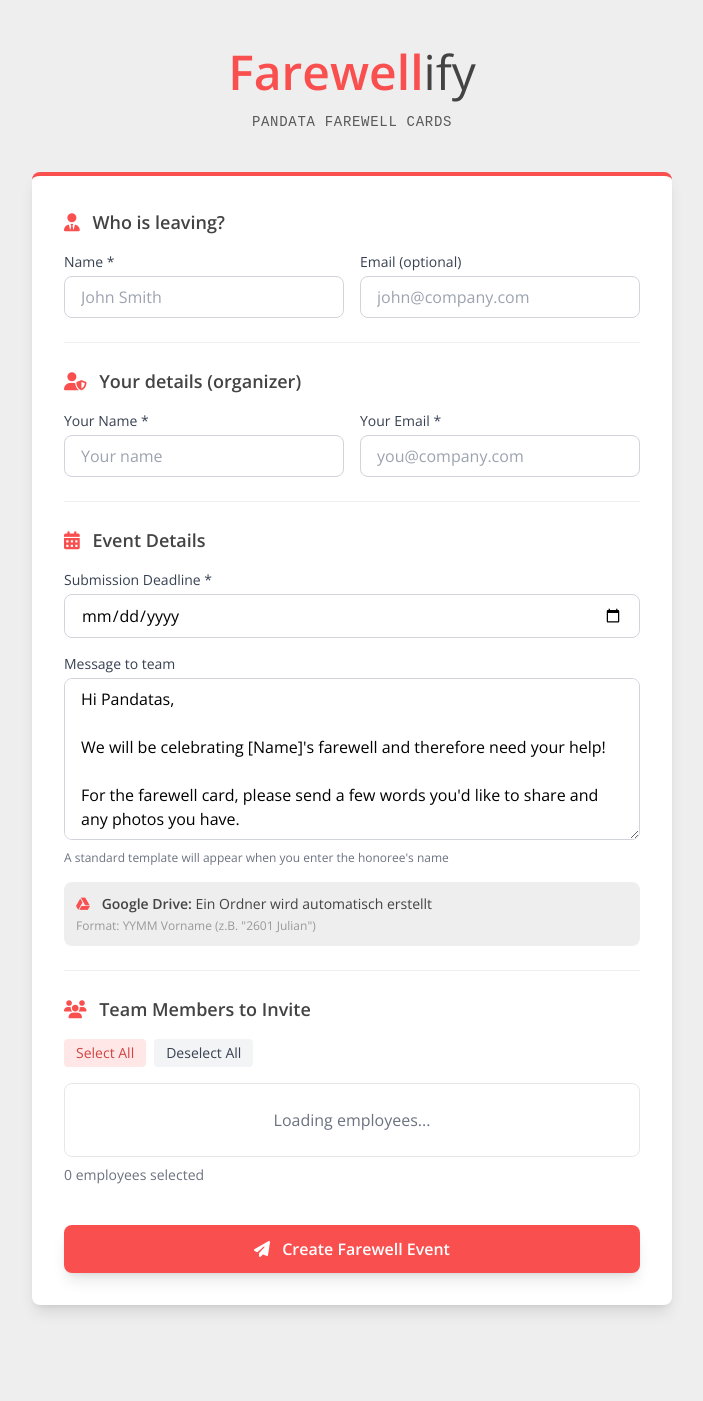
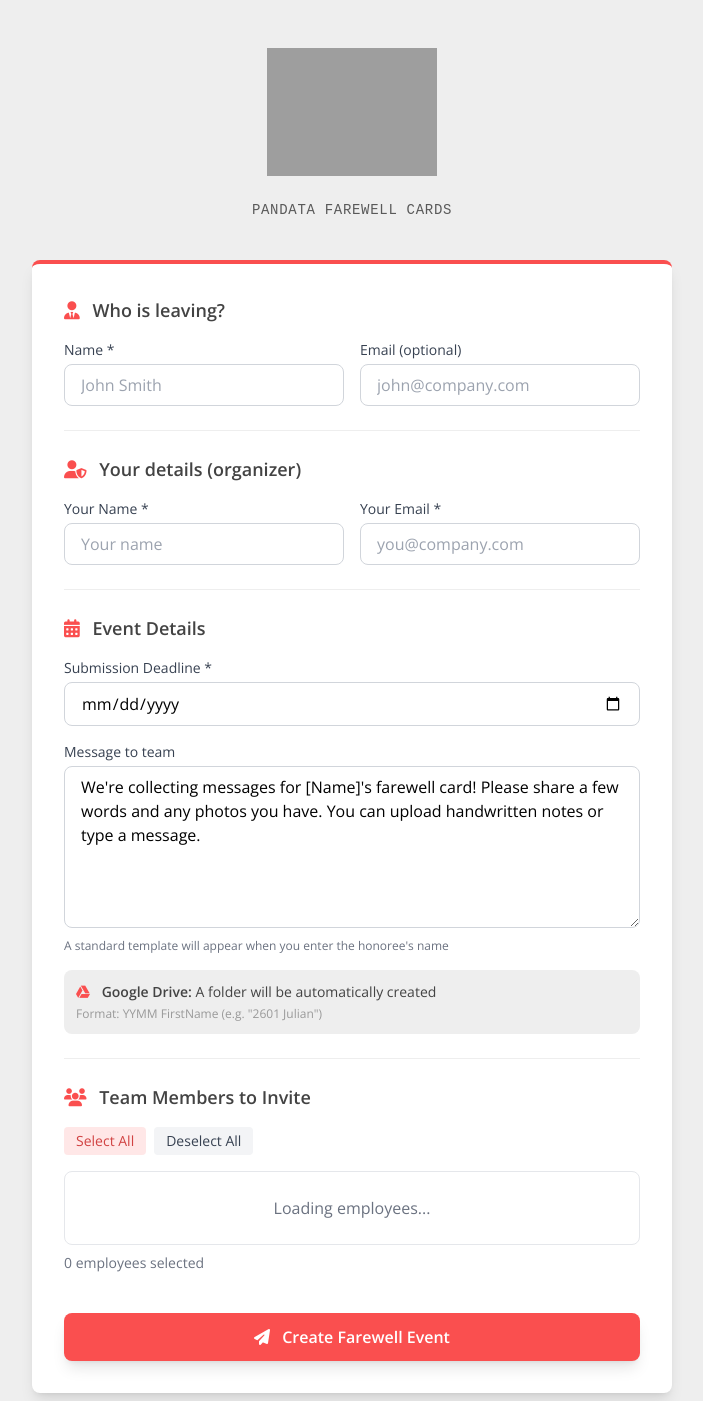
Before and after one commit to pnd-hklenk/farewellify, a Flask app: page / in a window 1280 px wide. Shown: the top 1401 px of the page, without its empty margins (288-991 px from the left). Before the commit the page ends 1312 px from the top, so only its background shows below. Run offline with Flask 3, Linux system fonts and the light colour scheme; some libraries are stand-ins or nearby versions; grey boxes are pictures that could not be loaded.

Commit message:
Final polish: translate German text to English, update documentation
- Translate German UI text in index.html (Google Drive folder info)
- Update README to reflect SMTP email (was incorrectly showing Resend)
- Update folder format documentation from "Vorname" to "FirstName"
- Add CHANGELOG.md to documentation index
- Add assets folder to project structure in README

```diff
--- a/app.py
+++ b/app.py
@@ -14,6 +14,7 @@ from flask_cors import CORS
 from supabase import create_client, Client
 from dotenv import load_dotenv
 from werkzeug.utils import secure_filename
+from werkzeug.exceptions import RequestEntityTooLarge
 
 # Google Drive for folder creation (optional)
 try:
@@ -31,11 +32,20 @@ CORS(app)
 # File upload configuration
 UPLOAD_FOLDER = os.path.join(os.path.dirname(os.path.abspath(__file__)), 'uploads')
 ALLOWED_EXTENSIONS = {'pdf', 'png', 'jpg', 'jpeg'}
-MAX_FILE_SIZE = 10 * 1024 * 1024  # 10MB
+MAX_FILE_SIZE = 50 * 1024 * 1024  # 50MB
 
 os.makedirs(UPLOAD_FOLDER, exist_ok=True)
 app.config['UPLOAD_FOLDER'] = UPLOAD_FOLDER
 app.config['MAX_CONTENT_LENGTH'] = MAX_FILE_SIZE
+
+# Error handler for file too large
+@app.errorhandler(413)
+@app.errorhandler(RequestEntityTooLarge)
+def handle_file_too_large(e):
+    return jsonify({
+        'success': False,
+        'error': f'File too large. Maximum size is {MAX_FILE_SIZE // (1024 * 1024)}MB.'
+    }), 413
 
 def allowed_file(filename):
     return '.' in filename and filename.rsplit('.', 1)[1].lower() in ALLOWED_EXTENSIONS
@@ -183,48 +193,50 @@ def send_invitations(event_id):
     submit_url = f"{base_url}/submit/{event_id}"
 
     sent_count = 0
+    honoree_first_name = event_data['honoree_name'].split()[0]
+
+    # Format deadline as "Thursday, 29.01."
+    deadline_date = datetime.fromisoformat(event_data['deadline'].replace('Z', '+00:00'))
+    weekdays_en = ['Monday', 'Tuesday', 'Wednesday', 'Thursday', 'Friday', 'Saturday', 'Sunday']
+    formatted_deadline = f"{weekdays_en[deadline_date.weekday()]}, {deadline_date.strftime('%d.%m.')}"
+
     for member in members.data:
         # Create personalized link for this team member
         personal_link = f"{submit_url}?email={member['email']}"
+        member_first_name = member['name'].split()[0]
 
-        # Replace placeholder in message with personal link
-        message_with_link = event_data.get('message', '')
-        if message_with_link:
-            message_with_link = message_with_link.replace('[LINK WIRD AUTOMATISCH EINGEFÜGT]', personal_link)
-            message_with_link = message_with_link.replace('\n', '<br>')
-
-        subject = f"Farewell Card for {event_data['honoree_name']} 🎉"
+        subject = f"Farewell Card for {honoree_first_name} 🎉"
         html_content = f"""
         <html>
-        <body style="font-family: 'Open Sans', Arial, sans-serif; max-width: 600px; margin: 0 auto; padding: 20px; background-color: #eeeeee;">
-            <div style="background-color: white; padding: 30px; border-radius: 8px; border-top: 4px solid #fa4f4f;">
-                <h2 style="color: #434343; margin-top: 0;">Farewell Card for {event_data['honoree_name']}</h2>
-                <p style="color: #434343;">Hi {member['name']},</p>
-
-                <div style="background-color: #eeeeee; padding: 15px; border-radius: 6px; margin: 20px 0; border-left: 4px solid #fa4f4f;">
-                    <p style="color: #434343; margin: 0; white-space: pre-line;">{message_with_link}</p>
-                </div>
-
-                <p style="text-align: center; margin: 30px 0;">
-                    <a href="{personal_link}"
-                       style="background-color: #fa4f4f; color: white; padding: 14px 28px; text-decoration: none; border-radius: 6px; font-weight: 600; display: inline-block;">
-                        Submit Your Message
-                    </a>
-                </p>
-
-                <p style="color: #595959;"><strong>Deadline:</strong> {event_data['deadline'][:10]}</p>
-
-                {f'''<p style="color: #595959;">
-                    <i>📁</i> You can also upload files directly to the
-                    <a href="{event_data['google_drive_folder_url']}" style="color: #fa4f4f;">Google Drive Folder</a>
-                </p>''' if event_data.get('google_drive_folder_url') else ""}
-
-                <hr style="border: none; border-top: 1px solid #eeeeee; margin: 20px 0;">
-                <p style="color: #999999; font-size: 12px; margin-bottom: 0;">
-                    This is a personalized link for you. No login required!<br>
-                    Organized by {event_data['organizer_name']}
-                </p>
-            </div>
+        <body style="font-family: 'Open Sans', Arial, sans-serif; margin: 0; padding: 20px; background-color: #eeeeee;">
+            <table width="100%" cellpadding="0" cellspacing="0" border="0">
+                <tr>
+                    <td align="center">
+                        <table width="600" cellpadding="0" cellspacing="0" border="0" style="background-color: white; border-radius: 8px; border-top: 4px solid #fa4f4f;">
+                            <tr>
+                                <td align="left" style="padding: 30px;">
+                                    <h2 style="color: #434343; margin-top: 0; margin-bottom: 20px;">Farewell Card for {honoree_first_name}</h2>
+                                    <p style="color: #434343; margin: 0 0 15px 0;">Hi {member_first_name},</p>
+                                    <p style="color: #434343; margin: 0 0 15px 0;">It is <strong>{honoree_first_name}'s</strong> last day on <strong>{formatted_deadline}</strong>, and so we would like you to contribute to their farewell card.</p>
+                                    <p style="color: #434343; margin: 0 0 25px 0;">Please upload or draft your message via our new farewell app:</p>
+                                    <table cellpadding="0" cellspacing="0" border="0">
+                                        <tr>
+                                            <td align="left" style="padding: 10px 0 25px 0;">
+                                                <a href="{personal_link}" style="background-color: #fa4f4f; color: white; padding: 14px 28px; text-decoration: none; border-radius: 6px; font-weight: 600; display: inline-block;">Add Your Message</a>
+                                            </td>
+                                        </tr>
+                                    </table>
+                                    <hr style="border: none; border-top: 1px solid #eeeeee; margin: 20px 0;">
+                                    <p style="color: #999999; font-size: 12px; margin: 0;">
+                                        This is your personalized link – no login required!<br>
+                                        Organized by {event_data['organizer_name'].split()[0]}
+                                    </p>
+                                </td>
+                            </tr>
+                        </table>
+                    </td>
+                </tr>
+            </table>
         </body>
         </html>
         """
@@ -265,38 +277,48 @@ def send_reminders(event_id):
     submit_url = f"{base_url}/submit/{event_id}"
 
     sent_count = 0
+    honoree_first_name = event_data['honoree_name'].split()[0]
+
+    # Format deadline as "Thursday, 29.01."
+    deadline_date = datetime.fromisoformat(event_data['deadline'].replace('Z', '+00:00'))
+    weekdays_en = ['Monday', 'Tuesday', 'Wednesday', 'Thursday', 'Friday', 'Saturday', 'Sunday']
+    formatted_deadline = f"{weekdays_en[deadline_date.weekday()]}, {deadline_date.strftime('%d.%m.')}"
+
     for member in pending_members:
         personal_link = f"{submit_url}?email={member['email']}"
+        member_first_name = member['name'].split()[0]
 
-        subject = f"Reminder: Farewell Card for {event_data['honoree_name']} ⏰"
+        subject = f"Reminder: Farewell Card for {honoree_first_name} ⏰"
         html_content = f"""
         <html>
-        <body style="font-family: 'Open Sans', Arial, sans-serif; max-width: 600px; margin: 0 auto; padding: 20px; background-color: #eeeeee;">
-            <div style="background-color: white; padding: 30px; border-radius: 8px; border-top: 4px solid #434343;">
-                <h2 style="color: #434343; margin-top: 0;">⏰ Friendly Reminder!</h2>
-                <p style="color: #434343;">Hi {member['name']},</p>
-                <p style="color: #434343;">Just a friendly reminder that we're still collecting messages for <strong>{event_data['honoree_name']}'s</strong> farewell card.</p>
-                <p style="color: #434343;">We haven't received your contribution yet - it would mean a lot!</p>
-
-                <p style="text-align: center; margin: 30px 0;">
-                    <a href="{personal_link}"
-                       style="background-color: #fa4f4f; color: white; padding: 14px 28px; text-decoration: none; border-radius: 6px; font-weight: 600; display: inline-block;">
-                        Add Your Message Now
-                    </a>
-                </p>
-
-                <p style="color: #d14343;"><strong>⚠️ Deadline:</strong> {event_data['deadline'][:10]}</p>
-
-                {f'''<p style="color: #595959;">
-                    Or upload files directly to the
-                    <a href="{event_data['google_drive_folder_url']}" style="color: #fa4f4f;">Google Drive Folder</a>
-                </p>''' if event_data.get('google_drive_folder_url') else ""}
-
-                <hr style="border: none; border-top: 1px solid #eeeeee; margin: 20px 0;">
-                <p style="color: #999999; font-size: 12px; margin-bottom: 0;">
-                    This is your personalized link - no login required!
-                </p>
-            </div>
+        <body style="font-family: 'Open Sans', Arial, sans-serif; margin: 0; padding: 20px; background-color: #eeeeee;">
+            <table width="100%" cellpadding="0" cellspacing="0" border="0">
+                <tr>
+                    <td align="center">
+                        <table width="600" cellpadding="0" cellspacing="0" border="0" style="background-color: white; border-radius: 8px; border-top: 4px solid #434343;">
+                            <tr>
+                                <td align="left" style="padding: 30px;">
+                                    <h2 style="color: #434343; margin-top: 0; margin-bottom: 20px;">⏰ Friendly Reminder!</h2>
+                                    <p style="color: #434343; margin: 0 0 15px 0;">Hi {member_first_name},</p>
+                                    <p style="color: #434343; margin: 0 0 15px 0;">Just a friendly reminder: <strong>{honoree_first_name}'s</strong> last day is on <strong>{formatted_deadline}</strong>, and we haven't received your contribution to their farewell card yet.</p>
+                                    <p style="color: #434343; margin: 0 0 25px 0;">Please upload or draft your message via our farewell app:</p>
+                                    <table cellpadding="0" cellspacing="0" border="0">
+                                        <tr>
+                                            <td align="left" style="padding: 10px 0 25px 0;">
+                                                <a href="{personal_link}" style="background-color: #fa4f4f; color: white; padding: 14px 28px; text-decoration: none; border-radius: 6px; font-weight: 600; display: inline-block;">Add Your Message Now</a>
+                                            </td>
+                                        </tr>
+                                    </table>
+                                    <hr style="border: none; border-top: 1px solid #eeeeee; margin: 20px 0;">
+                                    <p style="color: #999999; font-size: 12px; margin: 0;">
+                                        This is your personalized link – no login required!
+                                    </p>
+                                </td>
+                            </tr>
+                        </table>
+                    </td>
+                </tr>
+            </table>
         </body>
         </html>
         """
@@ -356,17 +378,34 @@ def create_submission():
     if not event_id or not email:
         return jsonify({'error': 'Missing required fields'}), 400
 
-    # Handle file upload
+    # Handle file uploads (can have messageFile and/or file)
     file_url = None
+    message_file_url = None
+
+    # Handle handwritten note (messageFile)
+    if 'messageFile' in request.files:
+        msg_file = request.files['messageFile']
+        if msg_file and msg_file.filename and allowed_file(msg_file.filename):
+            ext = msg_file.filename.rsplit('.', 1)[1].lower()
+            unique_filename = f"{event_id}_msg_{uuid.uuid4().hex[:8]}.{ext}"
+            filepath = os.path.join(app.config['UPLOAD_FOLDER'], unique_filename)
+            msg_file.save(filepath)
+            message_file_url = f"/uploads/{unique_filename}"
+
+    # Handle photo file
     if 'file' in request.files:
         file = request.files['file']
         if file and file.filename and allowed_file(file.filename):
-            # Create unique filename
             ext = file.filename.rsplit('.', 1)[1].lower()
             unique_filename = f"{event_id}_{uuid.uuid4().hex[:8]}.{ext}"
             filepath = os.path.join(app.config['UPLOAD_FOLDER'], unique_filename)
             file.save(filepath)
             file_url = f"/uploads/{unique_filename}"
+
+    # Use messageFile as primary file_url if no photo but has message file
+    if not file_url and message_file_url:
+        file_url = message_file_url
+        message_file_url = None
 
     # Find the team member
     member = supabase.table('team_members').select('*').eq('event_id', event_id).eq('email', email).limit(1).execute()
@@ -409,6 +448,13 @@ def create_submission():
 def serve_upload(filename):
     """Serve uploaded files"""
     return send_from_directory(app.config['UPLOAD_FOLDER'], filename)
+
+
+@app.route('/assets/<filename>')
+def serve_assets(filename):
+    """Serve static assets (logo, icons, etc.)"""
+    assets_folder = os.path.join(os.path.dirname(os.path.abspath(__file__)), 'assets')
+    return send_from_directory(assets_folder, filename)
 
 
 @app.route('/api/employees')
--- a/gmail_auth.py
+++ b/gmail_auth.py
@@ -182,7 +182,7 @@ def get_drive_service():
 def create_farewell_folder(honoree_first_name: str, event_date=None) -> dict:
     """
     Create a folder for the farewell card in Google Drive.
-    Format: YYMM Vorname (e.g., "2601 Julian" for January 2026, Julian)
+    Format: YYMM FirstName (e.g., "2601 Julian" for January 2026, Julian)
 
     Returns dict with folder_id and folder_url, or None if failed.
     """
@@ -194,7 +194,7 @@ def create_farewell_folder(honoree_first_name: str, event_date=None) -> dict:
         return None
 
     try:
-        # Generate folder name: YYMM Vorname
+        # Generate folder name: YYMM FirstName
         if event_date:
             date = datetime.fromisoformat(event_date.replace('Z', '+00:00'))
         else:
--- a/templates/index.html
+++ b/templates/index.html
@@ -4,6 +4,7 @@
     <meta charset="UTF-8">
     <meta name="viewport" content="width=device-width, initial-scale=1.0">
     <title>Farewellify - Pandata</title>
+    <link rel="icon" type="image/png" href="/assets/farewellify-logo.png">
     <script src="https://cdn.tailwindcss.com"></script>
     <script>
         tailwind.config = {
@@ -38,8 +39,8 @@
 <body class="min-h-screen bg-pandata-gray-light font-sans">
     <div class="container mx-auto px-4 py-12 max-w-2xl">
         <div class="text-center mb-10">
-            <div class="mb-4">
-                <span class="text-pandata-red text-5xl font-semibold">Farewell</span><span class="text-pandata-charcoal text-5xl font-light">ify</span>
+            <div class="mb-6">
+                <img src="/assets/farewellify-logo.png" alt="Farewellify" class="h-32 mx-auto">
             </div>
             <p class="text-pandata-gray-dark font-mono text-sm uppercase tracking-wider">Pandata Farewell Cards</p>
         </div>
@@ -112,9 +113,9 @@
                         <div class="p-3 bg-pandata-gray-light rounded-lg">
                             <p class="text-sm text-pandata-charcoal">
                                 <i class="fab fa-google-drive text-pandata-red mr-2"></i>
-                                <strong>Google Drive:</strong> Ein Ordner wird automatisch erstellt
+                                <strong>Google Drive:</strong> A folder will be automatically created
                             </p>
-                            <p class="text-xs text-pandata-gray mt-1">Format: YYMM Vorname (z.B. "2601 Julian")</p>
+                            <p class="text-xs text-pandata-gray mt-1">Format: YYMM FirstName (e.g. "2601 Julian")</p>
                         </div>
                     </div>
                 </div>
@@ -255,17 +256,8 @@
         function updateDefaultMessage(name) {
             const messageField = document.querySelector('[name="message"]');
             if (!messageField.dataset.userEdited) {
-                messageField.value = `Hi Pandatas,
-
-We will be celebrating ${name || '[Name]'}'s farewell and therefore need your help!
-
-For the farewell card, please send a few words you'd like to share and any photos you have.
-
-You can upload handwritten notes or type in a text of your choice.
-
-Please submit your entry via this link: [LINK WIRD AUTOMATISCH EINGEFÜGT]
-
-Thanks a lot!`;
+                // This message is only used internally - the actual email will use the personalized template
+                messageField.value = `We're collecting messages for ${name || '[Name]'}'s farewell card! Please share a few words and any photos you have. You can upload handwritten notes or type a message.`;
             }
         }
 
```
Also changed, not shown: docs/API.md (+17 -2 lines), docs/ARCHITECTURE.md (+40 -22 lines), docs/DEVELOPMENT.md (+1 -1 lines), docs/EMAIL_SETUP.md (+12 -5 lines), templates/admin.html (+23 -11 lines), templates/submit.html (+24 -19 lines), README.md, docs/CHANGELOG.md (added).
